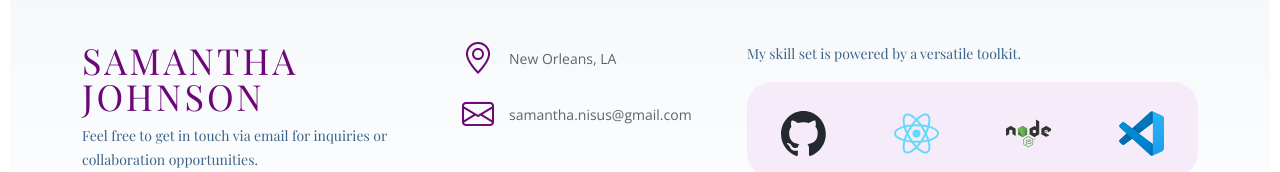
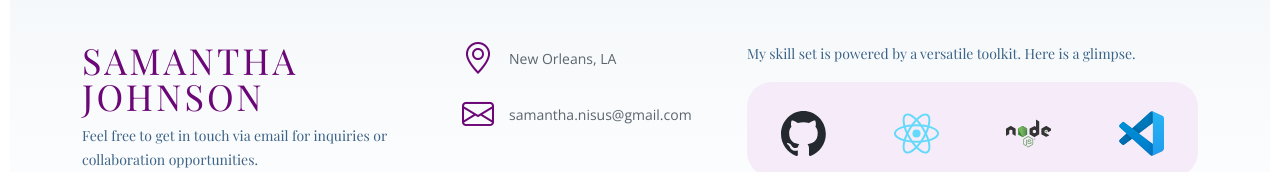
Before and after one commit to SamJohn87/SamJohn87.github.io, a plain HTML site: page index.html in a window 1280 px wide. Shown: the part 5057-5229 px from the top of the page. Drawn offline with nearby package versions, Linux system fonts and the light colour scheme; a script that the page names is missing; a web font is replaced by a local one.

Commit message:
added one more sentence for the skill set part

```diff
--- a/index.html
+++ b/index.html
@@ -287,7 +287,7 @@
           </div>
           <div class="col-lg-5 col-md-8">
             <div class="contact-about">
-              <p>My skill set is powered by a versatile toolkit.</p>
+              <p>My skill set is powered by a versatile toolkit. Here is a glimpse.</p>
             </div>
             <div class="flex-container">
               <div><a aria-label="gitHub" target="_blank" anime-bubble-in="" href="https://github.com/" class="i-logos-github"></a></div>
```
